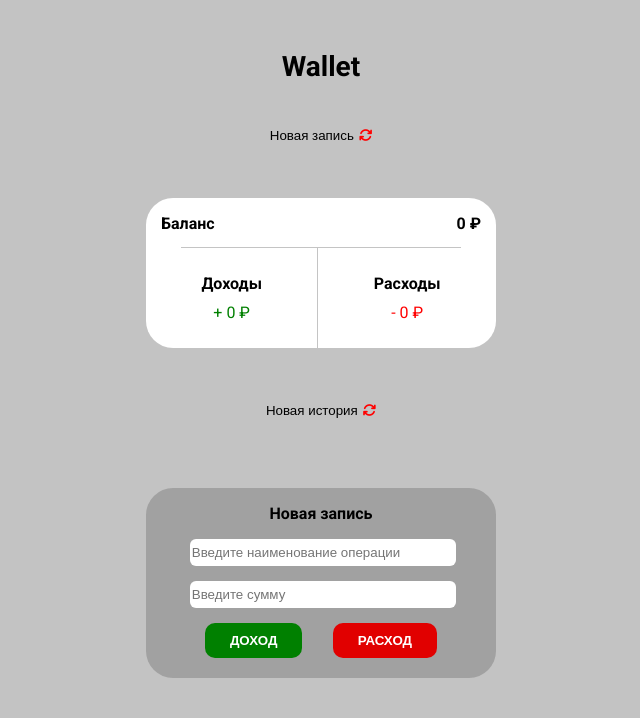
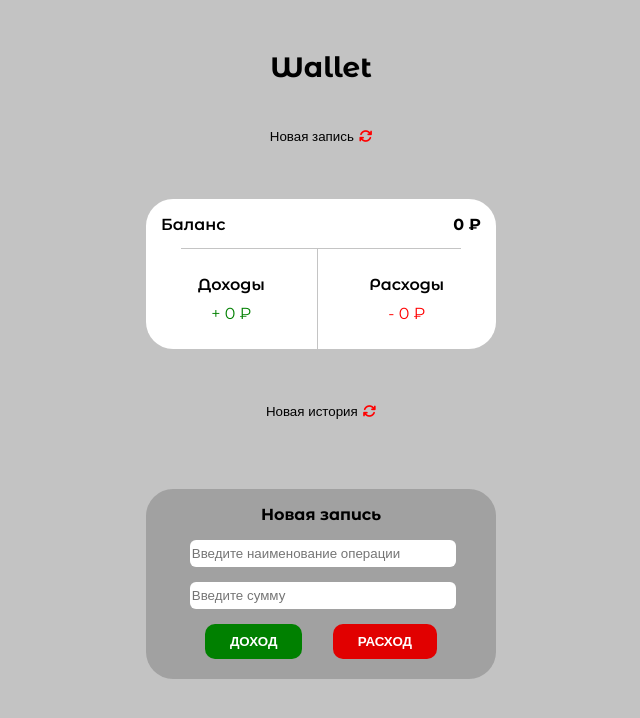
Before and after one commit to by-Egorov/-wallet, a React (Create React App) app: page / in a window 1280 px wide. Shown: the top 718 px of the page, without its empty margins (319-959 px from the left). Built offline with nearby package versions, Linux system fonts and the light colour scheme.

Commit message:
fix font-family

```diff
--- a/public/index.html
+++ b/public/index.html
@@ -11,7 +11,8 @@
 	<link rel="manifest" href="%PUBLIC_URL%/manifest.json" />
 	<link rel="preconnect" href="https://fonts.googleapis.com">
 	<link rel="preconnect" href="https://fonts.gstatic.com" crossorigin>
-	<link href="https://fonts.googleapis.com/css2?family=Roboto:wght@400;500;700&display=swap" rel="stylesheet">
+	<link href="https://fonts.googleapis.com/css2?family=Montserrat+Alternates:wght@400;500;600;700&display=swap"
+		rel="stylesheet">
 	<title>Wallet App</title>
 </head>
 
--- a/src/index.scss
+++ b/src/index.scss
@@ -1,6 +1,6 @@
 body {
 	margin: 50px 0;
-	font-family: 'Roboto', sans-serif;
+	font-family: 'Montserrat Alternates', sans-serif;
 	-webkit-font-smoothing: antialiased;
 	-moz-osx-font-smoothing: grayscale;
 	background: #c3c3c3;
```
Also changed, not shown: 1 other file (tests, documents, lock files or other folders).
